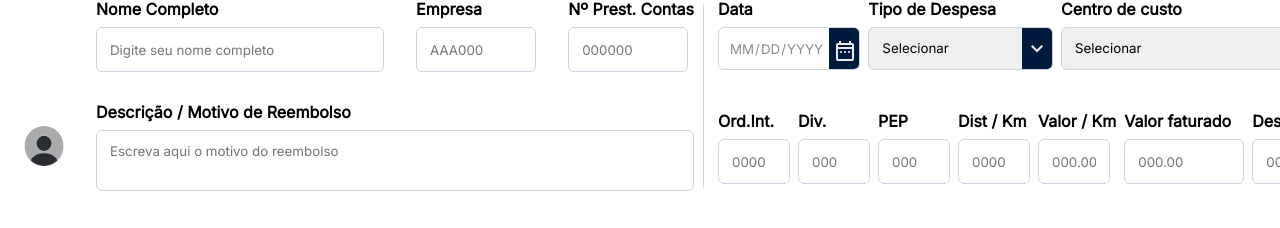
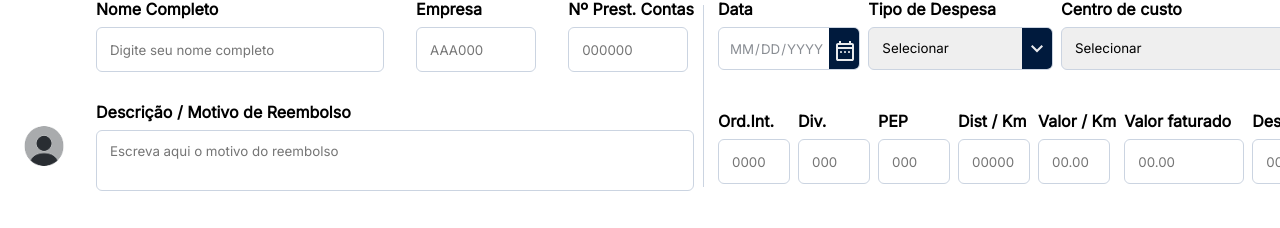
Before and after one commit to CarolineCDFreitas/projeto-sistema-reembolso-front, a Next.js app: page /reembolsos/solicitacao in a window 1280 px wide. Shown: the part 82-310 px from the top of the page. Built offline with nearby package versions, Linux system fonts and the light colour scheme.

Commit message:
chore: ajuste nos placeholders

```diff
--- a/src/app/reembolsos/(components)/SpecificInfoForm/SpecificInfoForm.jsx
+++ b/src/app/reembolsos/(components)/SpecificInfoForm/SpecificInfoForm.jsx
@@ -192,7 +192,7 @@ function SpecificInfoForm({ handleOnFocus, handleOnBlur, renderErrorMessage }) {
             type="text"
             name="distKm"
             id="distKm"
-            placeholder="0000"
+            placeholder="00000"
             {...register("distKm")}
             hasError={errors.distKm}
             autoComplete="off"
@@ -209,7 +209,7 @@ function SpecificInfoForm({ handleOnFocus, handleOnBlur, renderErrorMessage }) {
             type="text"
             name="valorKm"
             id="valorKm"
-            placeholder="000.00"
+            placeholder="00.00"
             {...register("valorKm")}
             hasError={errors.valorKm}
             autoComplete="off"
@@ -226,7 +226,7 @@ function SpecificInfoForm({ handleOnFocus, handleOnBlur, renderErrorMessage }) {
             type="text"
             name="valorFaturado"
             id="valorFaturado"
-            placeholder="000.00"
+            placeholder="00.00"
             {...register("valorFaturado")}
             hasError={errors.valorFaturado}
             autoComplete="off"
@@ -243,7 +243,7 @@ function SpecificInfoForm({ handleOnFocus, handleOnBlur, renderErrorMessage }) {
             type="text"
             name="despesaTotal"
             id="despesaTotal"
-            placeholder="000.00"
+            placeholder="00.00"
             {...register("despesaTotal")}
             hasError={errors.despesaTotal}
             autoComplete="off"
```
